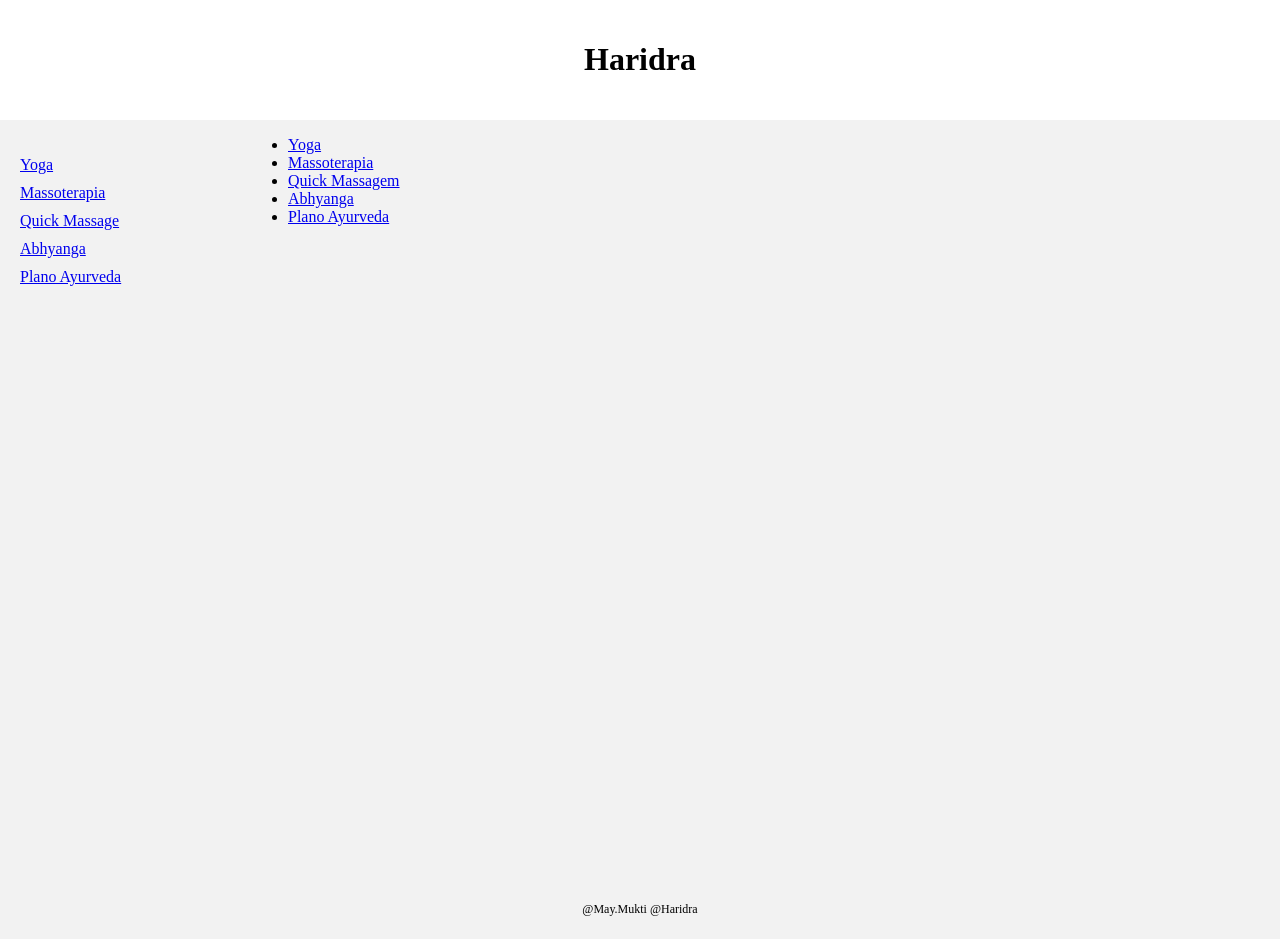
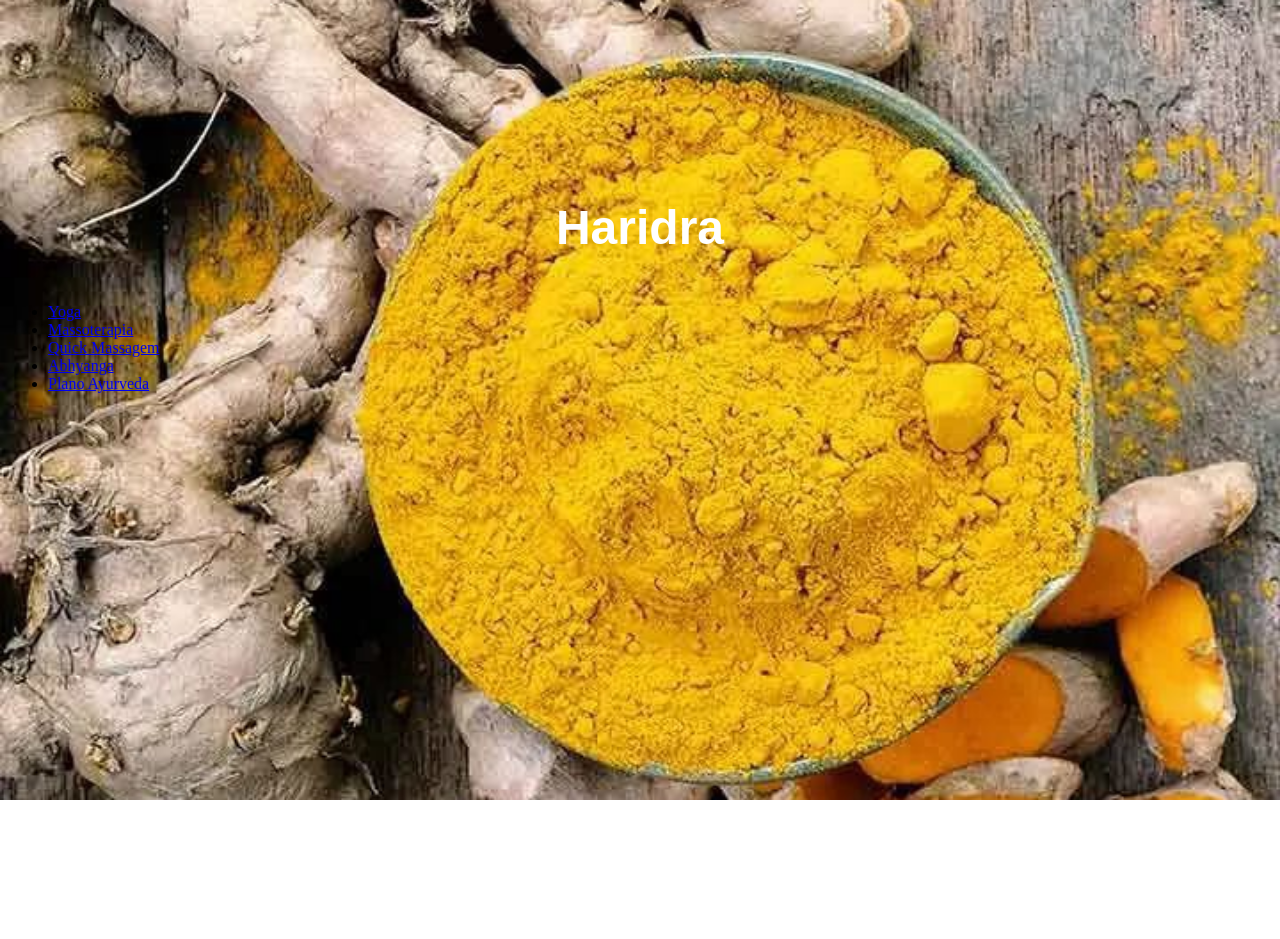
Before and after one commit to paralelosintegrados/Haridra, a plain HTML site: page index.html in a window 1280 px wide. After the commit the page ends 800 px from the top, so only its background shows below. Drawn offline with Linux system fonts and the light colour scheme.

Commit message:
Atualizar o index.html

```diff
--- a/index.html
+++ b/index.html
@@ -4,81 +4,25 @@
     <title>Haridra</title>
     <style>
         body {
-      background-color: #f2f2f2;
             margin: 0;
             padding: 0;
+            background: url(fundo.jpg) no-repeat center center fixed;
+            background-size: cover;
         }
 
-    header {
-      background-color: #ffffff;
-      padding: 20px;
+        #title {
+            font-family: 'Arial', sans-serif;
+            font-size: 48px;
             text-align: center;
-    }
-
-    .frame {
-      display: flex;
-      height: calc(100vh - 40px);
-    }
-
-    .menu {
-      float: left;
-      width: 200px;
-      background-color: #f2f2f2;
-      padding: 20px;
-    }
-
-    .menu ul {
-      list-style-type: none;
-      padding: 0;
-    }
-
-    .menu li {
-      margin-bottom: 10px;
-    }
-
-    .content {
-      display: flex;
-      justify-content: center;
-      align-items: center;
-      height: calc(100vh - 160px);
-    }
-
-    .footer {
-      background-color: #f2f2f2;
-      padding: 10px;
-      text-align: center;
-      font-size: 12px;
-    }
-
-    .footer a {
-      color: #000000;
-      text-decoration: none;
+            color: #fff;
+            margin-top: 200px;
         }
     </style>
 </head>
 <body>
-  <header>
-    <h1>Haridra</h1>
-  </header>
-
-  <div class="frame">
-    <div class="menu">
-      <ul>
-        <li><a href="Yoga.php">Yoga</a></li>
-        <li><a href="Massoterapia.php">Massoterapia</a></li>
-        <li><a href="Quick_Massage.php">Quick Massage</a></li>
-        <li><a href="Abhyanga.php">Abhyanga</a></li>
-        <li><a href="Plano_Ayurveda.php">Plano Ayurveda</a></li>
-      </ul>
-    </div>
-
-    <div class="content">
-      <iframe src="menu.html" style="width: 100%; height: 100%; border: none;"></iframe>
-    </div>
-  </div>
-
-  <div class="footer">
-    <p>@May.Mukti @Haridra</p>
+    <h1 id="title">Haridra</h1>
+    <div id="frame">
+        <iframe id="menu-frame" src="menu.html" frameborder="0"></iframe>
     </div>
 </body>
 </html>
```
Lines whose indentation alone changed are shown as unchanged.
